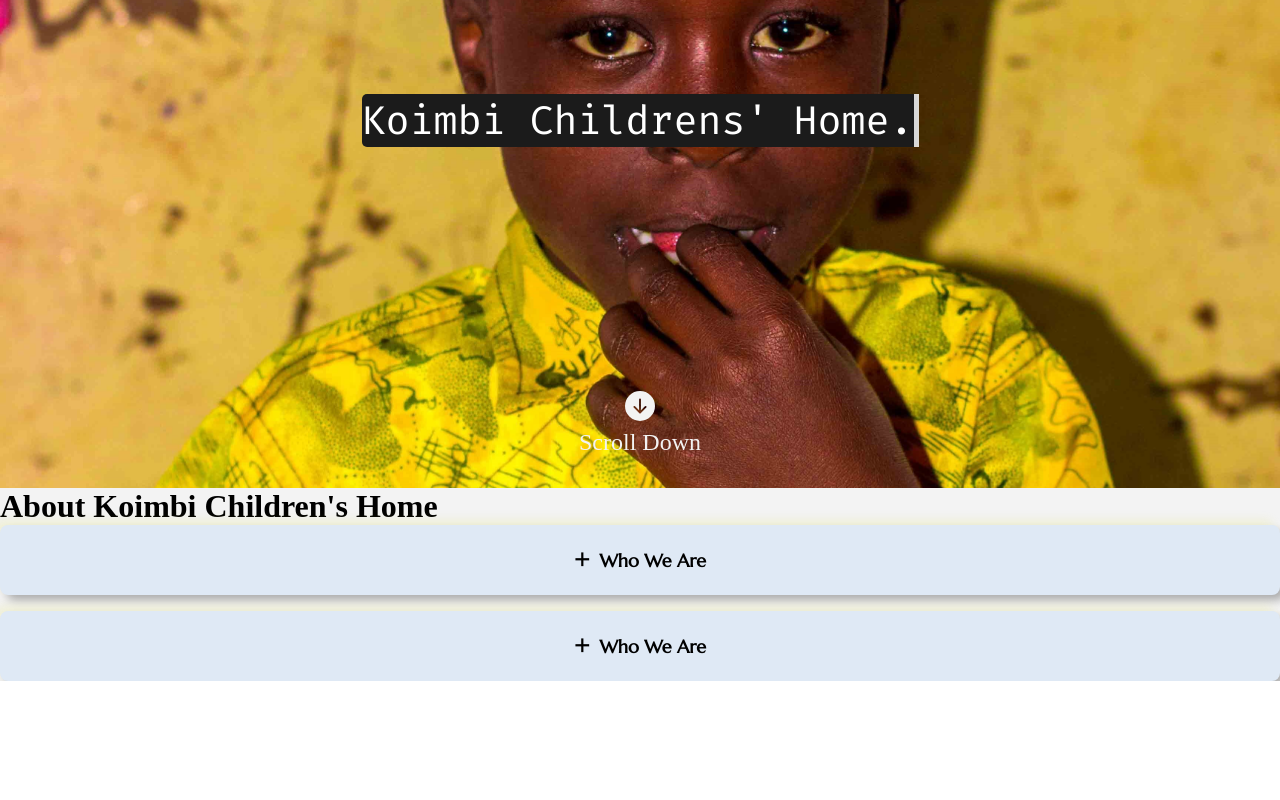
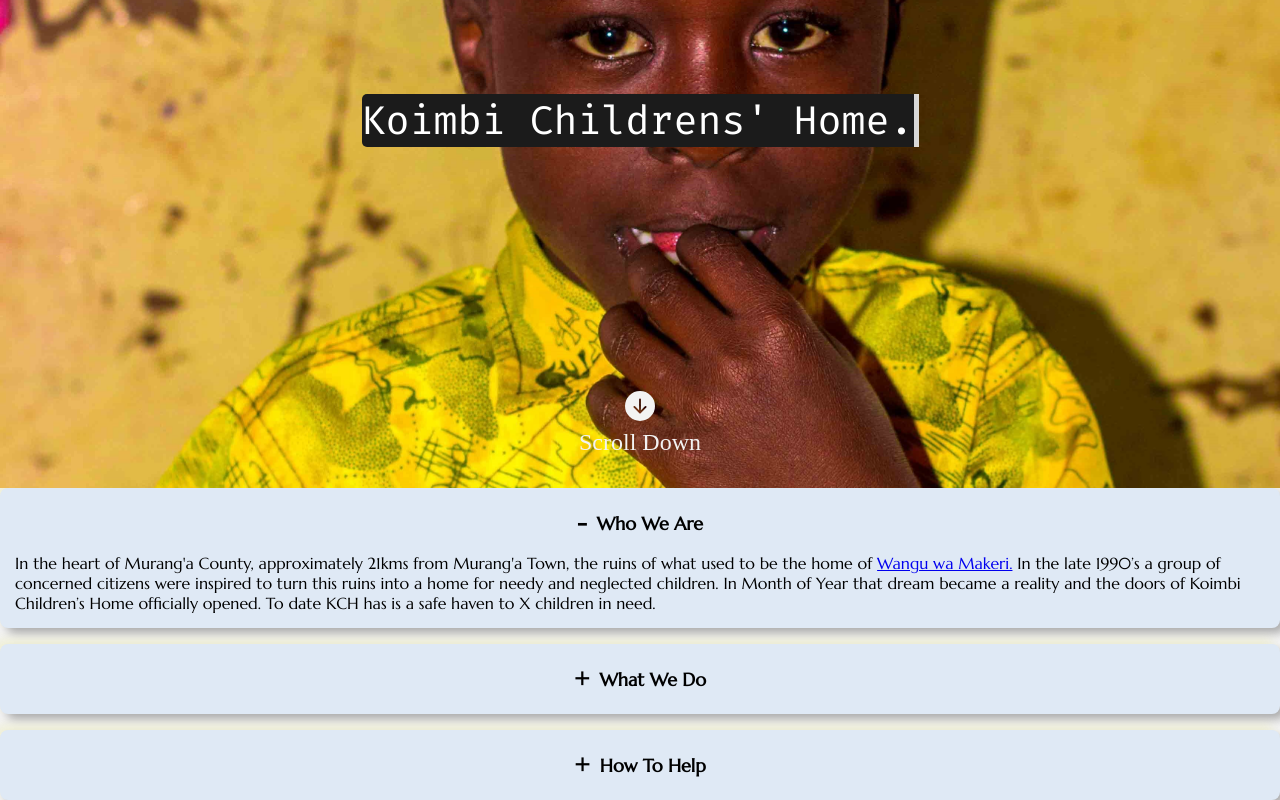
Before and after one commit to MILKYWAY-COOP/legendary-doodle, a React (Create React App) app: page / in a window 1280 px wide. Shown: the part 312-1112 px from the top of the page. Before the commit the page ends 993 px from the top, so only its background shows below. Built offline with nearby package versions, Linux system fonts and the light colour scheme; a web font is replaced by a local one.

Commit message:
Progress

```diff
--- a/src/Components/About/About.tsx
+++ b/src/Components/About/About.tsx
@@ -1,13 +1,39 @@
+import { useState } from 'react';
 import { AboutContainer } from './About.styled';
 
 const About = () => {
+  const [checked1, setChecked1] = useState(true);
+  const [checked2, setChecked2] = useState(false);
+  const [checked3, setChecked3] = useState(false);
+
+  const toggleChecked = (e: any) => {
+    if (e.target.id === 'first') {
+      setChecked1(true);
+      setChecked2(false);
+      setChecked3(false);
+    } else if (e.target.id === 'second') {
+      setChecked1(false);
+      setChecked2(true);
+      setChecked3(false);
+    } else if (e.target.id === 'third') {
+      setChecked1(false);
+      setChecked2(false);
+      setChecked3(true);
+    }
+  };
+
   return (
     <AboutContainer>
-      <h1>About Koimbi Children's Home</h1>
       <div className='bottom'>
         <ul className='accordion'>
           <li>
-            <input type='radio' name='accordion' id='first' />
+            <input
+              type='radio'
+              name='accordion'
+              id='first'
+              checked={checked1}
+              onClick={toggleChecked}
+            />
             <label htmlFor='first'>Who We Are</label>
             <div className='content'>
               <p>
@@ -28,23 +54,43 @@ const About = () => {
             </div>
           </li>
           <li>
-            <input type='radio' name='accordion' id='second' />
-            <label htmlFor='second'>Who We Are</label>
+            <input
+              type='radio'
+              name='accordion'
+              id='second'
+              checked={checked2}
+              onClick={toggleChecked}
+            />
+            <label htmlFor='second'>What We Do</label>
             <div className='content'>
               <p>
-                In the heart of Murang'a County, approximately 21kms from
-                Murang'a Town, the ruins of what used to be the home of{' '}
-                <a
-                  href='https://en.wikipedia.org/wiki/Wangu_wa_Makeri'
-                  target='_blank'
-                >
-                  Wangu wa Makeri.
-                </a>{' '}
-                In the late 1990’s a group of concerned citizens were inspired
-                to turn this ruins into a home for needy and neglected children.
-                In Month of Year that dream became a reality and the doors of
-                Koimbi Children’s Home officially opened. To date KCH has is a
-                safe haven to X children in need.
+                Koimbi Children's Home exists to provide Hope, Security, and
+                Opportunity to children aged 0 to 18 who have been victims of
+                abuse and/or neglect in Murang'a County. We work hard to ensure
+                that each child placed with us is provided with a safe, caring,
+                healthy, and structured environment in which they have every
+                opportunity to become successful adults.
+              </p>
+            </div>
+          </li>
+          <li>
+            <input
+              type='radio'
+              name='accordion'
+              id='third'
+              checked={checked3}
+              onClick={toggleChecked}
+            />
+            <label htmlFor='third'>How To Help</label>
+            <div className='content'>
+              <p>
+                Your support allows us to go far beyond basic care for each
+                young child placed in our home. Monetary donations can be made
+                through this link or by mail. Gently used clothing or items on
+                our wish list can be placed in our donation bin or brought to
+                the home during business hours. If you have any questions about
+                brightening the lives of the children in our care please feel
+                free to contact us!
               </p>
             </div>
           </li>
```
